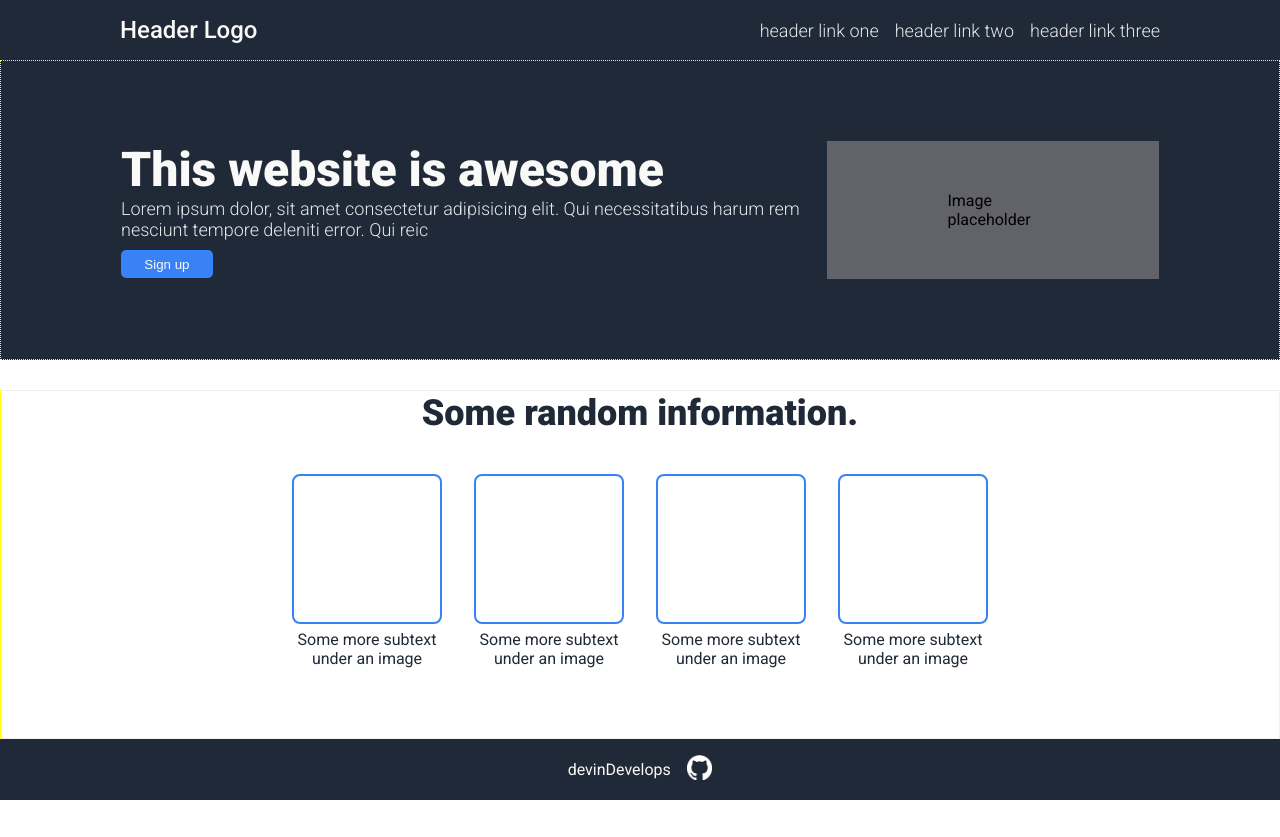
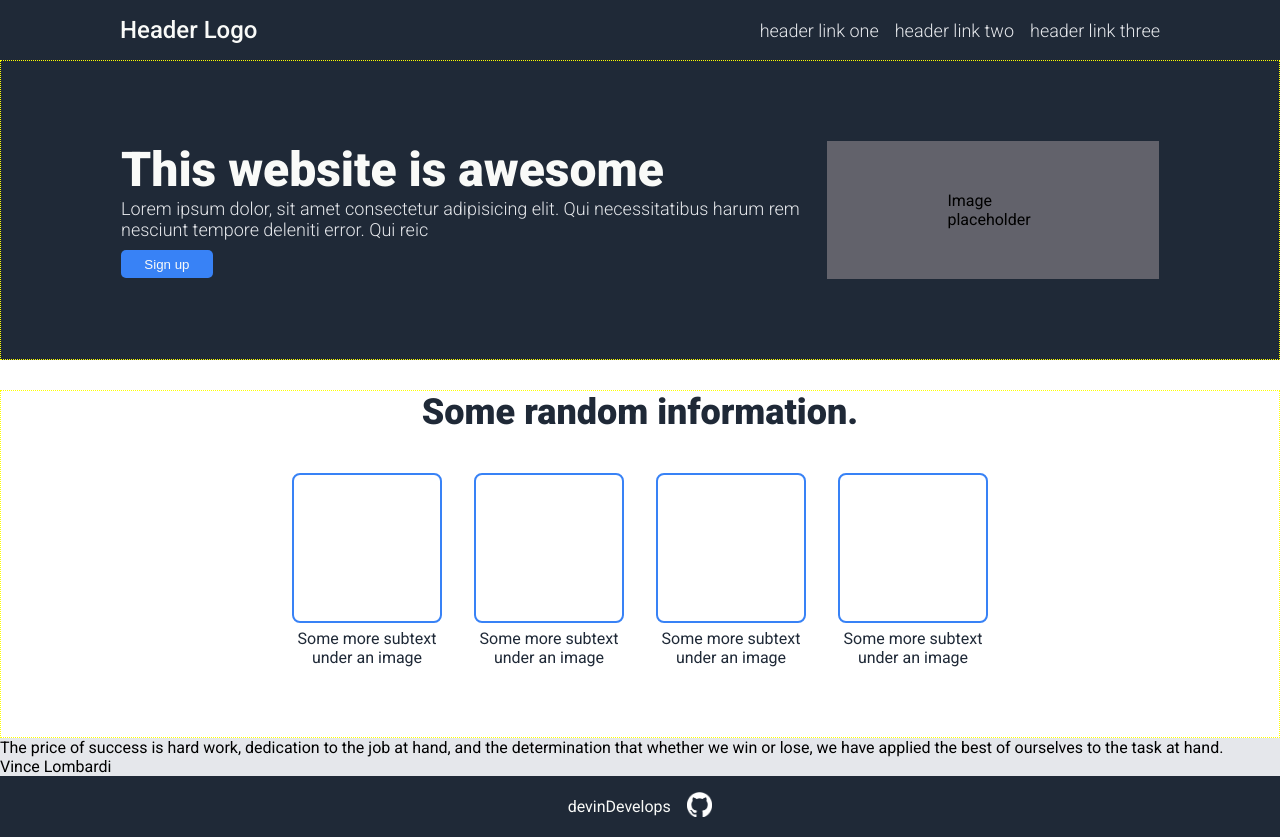
Before and after one commit to devinDevelops/landing-page, a plain HTML site: page index.html in a window 1280 px wide. Before the commit the page ends 800 px from the top, so only its background shows below. Drawn offline with Linux system fonts and the light colour scheme.

Commit message:
Display quote section

```diff
--- a/index.html
+++ b/index.html
@@ -90,7 +90,8 @@
     <!-- </section> -->
 
     <!-- <section> -->
-      <!-- <div class="quote-container light-bg">
+      <div class="light-bg">
+        <div class="quote-container">
           <p class="quote-text">
             The price of success is hard work, dedication to the job at hand,
             and the determination that whether we win or lose,
@@ -99,7 +100,9 @@
           <p class="quote-author">
             Vince Lombardi
           </p>
-      </div> -->
+        </div>
+      </div>
+
     <!-- </section> -->
 
     <!-- <section> -->
```
Lines whose indentation alone changed are shown as unchanged.
